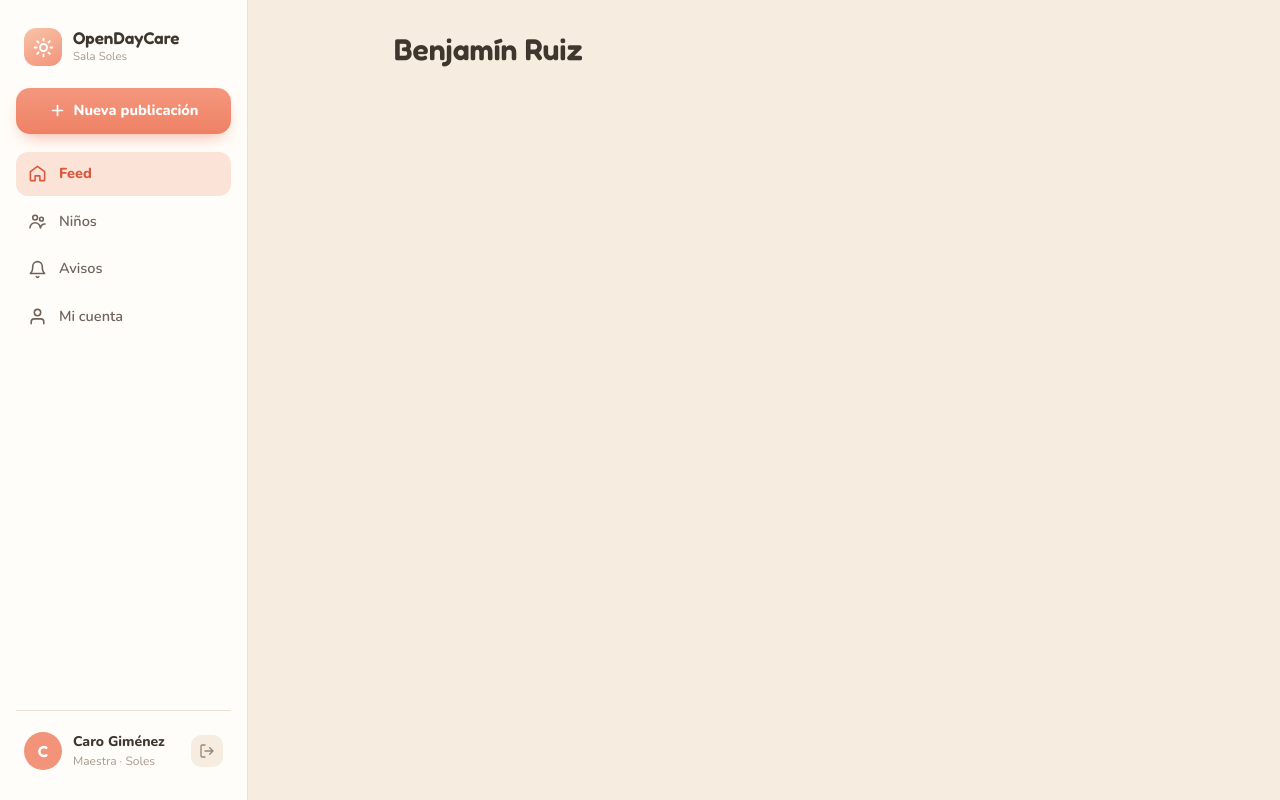
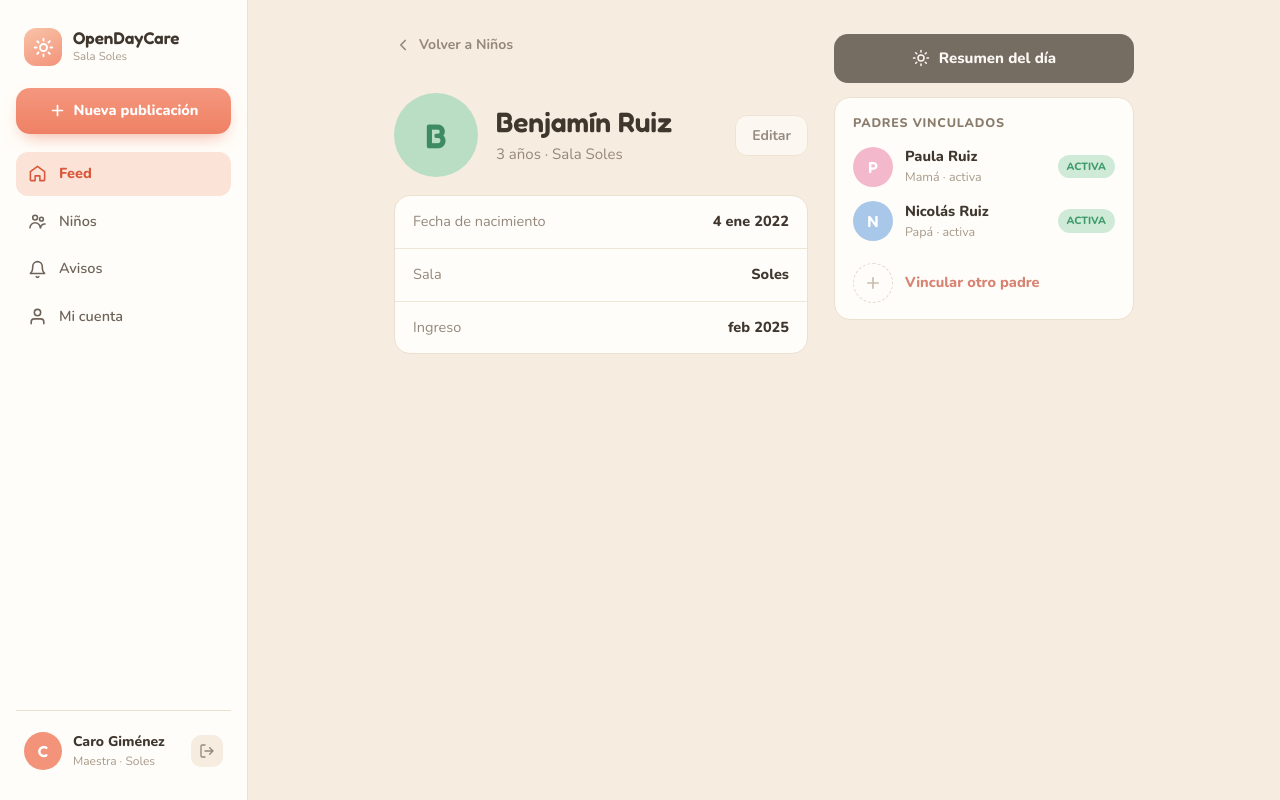
Before and after one commit to EstherManriqueGlez/open-daycare, a Next.js app: page /kids/benjamin-ruiz in a window 1280 px wide. Built offline with nearby package versions, Linux system fonts and the light colour scheme.

Commit message:
Step 07 - Enhance KidProfilePage UI with KidProfileHeader, KidNotesAlert, KidInfoCard, KidProfileActions, and LinkedParentsCard components

```diff
--- a/app/kids/[id]/page.tsx
+++ b/app/kids/[id]/page.tsx
@@ -1,6 +1,11 @@
 import { notFound } from "next/navigation";
 
 import { kids } from "@/app/_data/mock";
+import { KidInfoCard } from "@/components/kids/KidInfoCard";
+import { KidNotesAlert } from "@/components/kids/KidNotesAlert";
+import { KidProfileActions } from "@/components/kids/KidProfileActions";
+import { KidProfileHeader } from "@/components/kids/KidProfileHeader";
+import { LinkedParentsCard } from "@/components/kids/LinkedParentsCard";
 import { MobileNav } from "@/components/shared/MobileNav";
 import { Sidebar } from "@/components/shared/Sidebar";
 
@@ -19,9 +24,18 @@ export default async function KidProfilePage({ params }: PageProps<"/kids/[id]">
 
       <main className="h-screen min-w-0 flex-1 overflow-y-auto">
         <div className="mx-auto w-full max-w-[820px] px-5 pt-20 pb-20 md:px-10 md:pt-[34px]">
-          <h1 className="font-fredoka text-[30px] leading-none font-semibold text-[#3F362E]">
-            {kid.name}
-          </h1>
+          <div className="flex flex-col gap-[26px] md:flex-row md:items-start">
+            <div className="flex min-w-0 flex-1 flex-col gap-[18px]">
+              <KidProfileHeader kid={kid} />
+              {kid.notes ? <KidNotesAlert notes={kid.notes} /> : null}
+              <KidInfoCard kid={kid} />
+            </div>
+
+            <div className="flex w-full flex-none flex-col gap-[14px] md:w-[300px]">
+              <KidProfileActions />
+              <LinkedParentsCard parents={kid.linkedParents} />
+            </div>
+          </div>
         </div>
       </main>
     </div>
```
